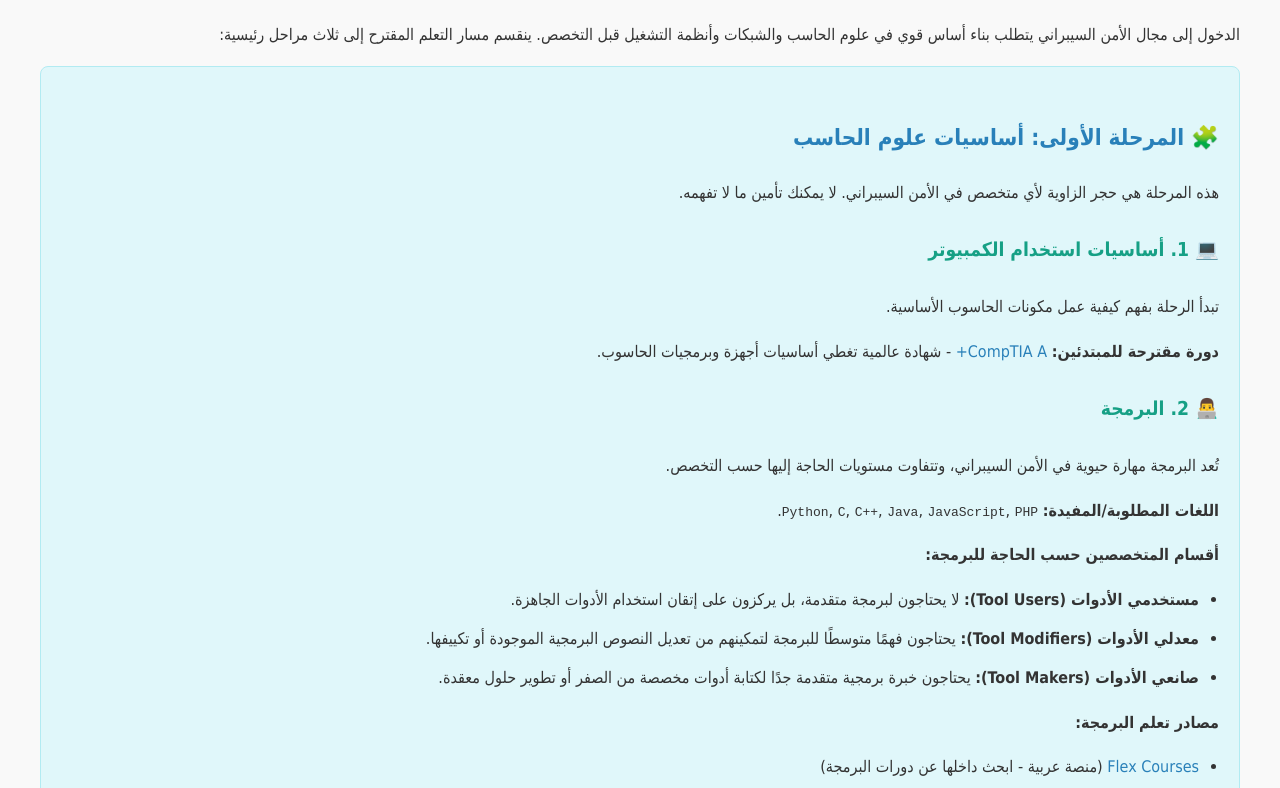
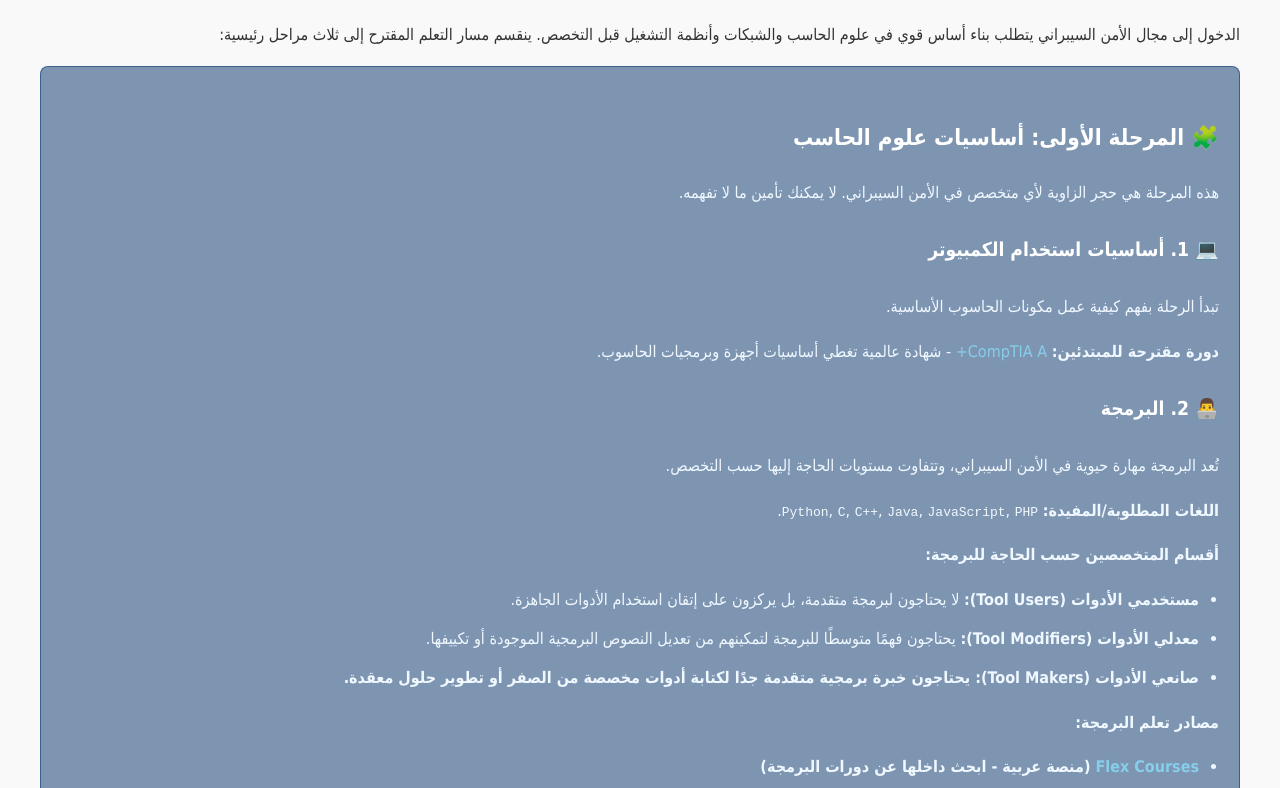
Before and after one commit to Yousif192025/Cybersecurity-Path, a plain HTML site: page index.html in a window 1280 px wide. Shown: the part 1032-1820 px from the top of the page. Drawn offline with Linux system fonts and the light colour scheme.

Commit message:
Update index.html

```diff
--- a/index.html
+++ b/index.html
@@ -74,11 +74,21 @@
             font-size: 1.1em;
         }
         .phase {
-            background-color: #e0f7fa; /* تم تغيير اللون من #e8f5e9 */
+            background: rgba(44, 82, 130, 0.6); /* تم تغيير اللون بناءً على طلبك */
             padding: 20px;
             border-radius: 8px;
             margin-bottom: 35px;
-            border: 1px solid #b2ebf2; /* تغيير لون الحدود ليناسب اللون الجديد */
+            border: 1px solid rgba(44, 82, 130, 0.8); /* تم تعديل الحدود لتناسب اللون الجديد */
+            color: #f0f8ff; /* تغيير لون النص ليكون واضحًا على الخلفية الداكنة */
+        }
+        .phase h3, .phase h4 {
+            color: #ffffff; /* لجعل العناوين داخل الشرائح بيضاء أو فاتحة */
+        }
+        .phase a {
+            color: #87ceeb; /* لجعل الروابط داخل الشرائح بلون أفتح */
+        }
+        .phase a:hover {
+            color: #b0e0e6;
         }
         .code {
             background-color: #2d2d2d;
@@ -253,7 +263,7 @@
             <img src="/Cybersecurity-Path/my-images/logo.png" alt="Logo 2">
         </div>
         <h1>🛡️ الدليل الشامل لبدء التخصص الفني في الأمن السيبراني</h1>
-        <p>مستودع GitHub إرشادي للمبتدئين والمتخصصين في الجانب التطبيقي للأمن السيبراني</p>
+        <p>دليل إرشادي للمبتدئين والمتخصصين في الجانب التطبيقي للأمن السيبراني</p>
     </header>
 
     <div class="intro">
@@ -293,7 +303,7 @@
         <ul>
             <li><strong>مستخدمي الأدوات (Tool Users):</strong> لا يحتاجون لبرمجة متقدمة، بل يركزون على إتقان استخدام الأدوات الجاهزة.</li>
             <li><strong>معدلي الأدوات (Tool Modifiers):</strong> يحتاجون فهمًا متوسطًا للبرمجة لتمكينهم من تعديل النصوص البرمجية الموجودة أو تكييفها.</li>
-            <li><strong>صانعي الأدوات (Tool Makers):</strong> يحتاجون خبرة برمجية متقدمة جدًا لكتابة أدوات مخصصة من الصفر أو تطوير حلول معقدة.</li>
+            <li><strong>صانعي الأدوات (Tool Makers):</b> يحتاجون خبرة برمجية متقدمة جدًا لكتابة أدوات مخصصة من الصفر أو تطوير حلول معقدة.</li>
         </ul>
 
         <p><strong>مصادر تعلم البرمجة:</strong></p>
@@ -458,7 +468,7 @@
             <li>Veracode: منصة متخصصة في فحص أمن التطبيقات</li>
         </ul>
 
-        <p><strong>شهادات مقترحة:</strong></p>
+        <p><strong>شهادات مقترحة:</b></p>
         <ul>
             <li><a href="https://www.giac.org/certifications/web-application-penetration-tester-gwapt/" target="_blank">GIAC Web Application Penetration Tester (GWAPT)</a> - شهادة متخصصة في أمن تطبيقات الويب</li>
             <li>eWPT (eLearnSecurity Web Application Penetration Tester)</li>
```
